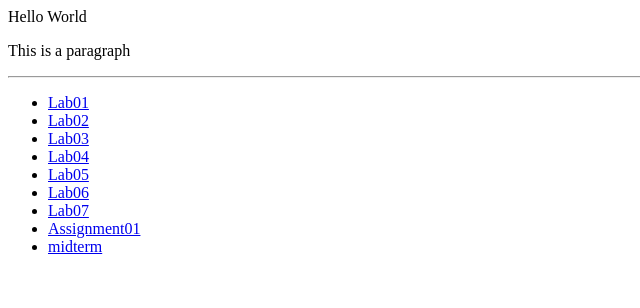
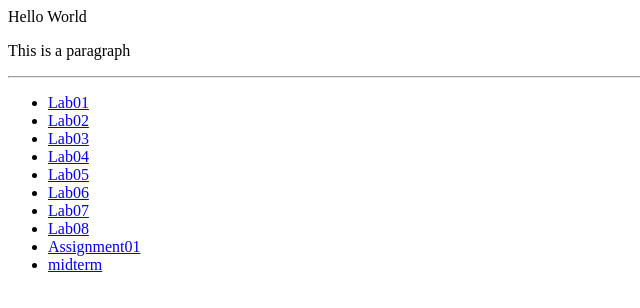
Before and after one commit to GhilliedFox/COMP-1537-web-development, a plain HTML site: page index.html in a window 1280 px wide. Shown: the whole page, without its empty margins (0-640 px from the left). Drawn offline with Linux system fonts and the light colour scheme.

Commit message:
added lab08 to index

```diff
--- a/index.html
+++ b/index.html
@@ -36,6 +36,9 @@
         <a href="./Lab07/calculator.html"> Lab07 </a>
       </li>
       <li>
+        <a href="./Lab08/index.html"> Lab08 </a>
+      </li>
+      <li>
         <a href="./assignment01/assignment01index.html"> Assignment01 </a>
         <li>
           <a href="./midterm/midterm.html"> midterm </a>
```
